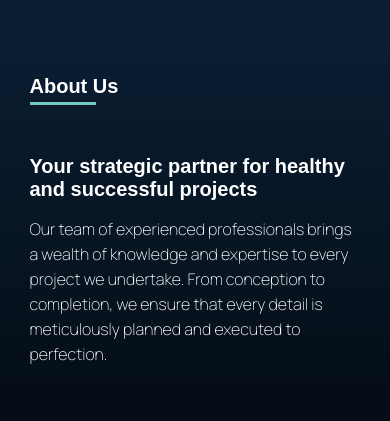
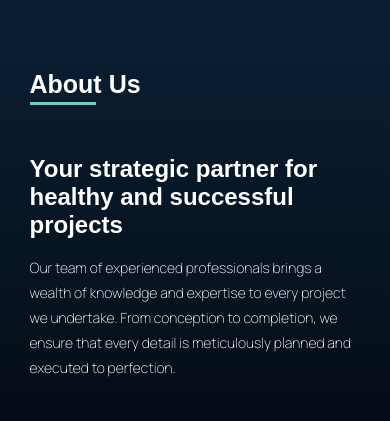
Before and after one commit to 25sudharsan27/pragmatic-project, a React (Create React App) app: page / in a window 390 px wide. Shown: the part 606-1027 px from the top of the page. Built offline with nearby package versions, Linux system fonts and the light colour scheme; grey boxes are pictures that could not be loaded.

Commit message:
fixed about section issue

```diff
--- a/src/components/About/About.css
+++ b/src/components/About/About.css
@@ -96,28 +96,18 @@
 /* Media Query for screens smaller than 1300px */
 @media screen and (max-width: 1000px) {
 
-  #about11{
-    font-size:20px;
-  }
-
-  #about22{
-    font-size:20px;
-  }
-  #about33{
-    font-size:16px;
-  }
-
   .about-heading {
-    font-size: 20px; /* Adjust heading font size for medium screens */
+    font-size: 25px;
   }
 
   .about-para1 {
-    font-size: 20px; /* Adjust paragraph font size for medium screens */
+    font-weight:bold;
+    font-size: 25px;
   }
 
   .about-para2 {
-    font-size: 16px; /* Adjust paragraph font size for medium screens */
-    line-height: 25px;
+    font-size: 10px;
+    line-height: 15px;
   }
 
   #about1, #about2, #about3 {
@@ -170,5 +160,6 @@
 
   .about-para2 {
     font-size: 14px; /* Adjust paragraph font size for mobile screens */
+    line-height: 25px;
   }
 }
--- a/src/components/Connect/Connect.css
+++ b/src/components/Connect/Connect.css
@@ -65,6 +65,7 @@
 
 }
 
+
 .connect-form{
     display:flex;
     flex-direction:column;
@@ -110,7 +111,6 @@
     border:2px solid #71C9C6;
 
 }
-
 
 .connect-input::placeholder{
 
--- a/src/components/Projects/Projects.css
+++ b/src/components/Projects/Projects.css
@@ -318,6 +318,11 @@
 
     }
 
+    .nav-item{
+        cursor: pointer;
+    -webkit-tap-highlight-color: transparent;
+    }
+
 
 
 
--- a/src/components/Service/Service.css
+++ b/src/components/Service/Service.css
@@ -190,7 +190,7 @@
 
 
 
-    @media screen and (max-width: 1200px) {
+    @media screen and (max-width: 1000px) {
 
         .container {
           transform: scale(0.6); /* Scale the container to 80% */
--- a/src/components/Slider.css
+++ b/src/components/Slider.css
@@ -37,6 +37,8 @@
 
 }
 .slider-button-box{
+    -webkit-tap-highlight-color: transparent;
+
     margin-left:100px;
     margin-top:30px;
     width:190px;
--- a/src/components/Value/Value.css
+++ b/src/components/Value/Value.css
@@ -95,6 +95,8 @@
 
 /* Small screens (phones) */
 @media screen and (max-width: 1000px) {
+
+
   #value3{
     transform:scaleX(0.7) scaleY(0.7);
   }
--- a/src/components/Value/Value.js
+++ b/src/components/Value/Value.js
@@ -86,7 +86,7 @@ function App() {
 
       {/* Line animation */}
       <div className="value2">
-        <div className="value2-content" data-aos="zoom-out" data-aos-delay="500"></div>
+        <div className="value2-content" data-aos="zoom-in" data-aos-delay="500"></div>
       </div>
     </div>
   );
```
